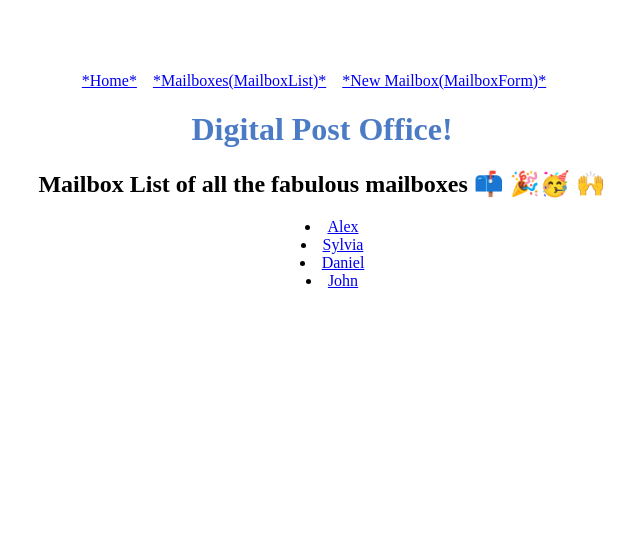
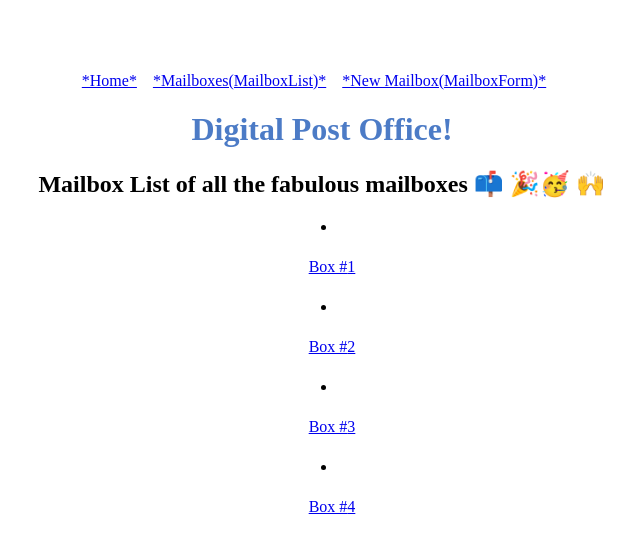
Before and after one commit to SylviaRemington/react-router-dom-lab, a React (Vite) app: page /mailboxes in a window 1280 px wide. Shown: the top 550 px of the page, without its empty margins (350-990 px from the left). Built offline with nearby package versions, Linux system fonts and the light colour scheme.

Commit message:
adding functionality for MailboxList as per user stories

```diff
--- a/src/components/MailboxList/MailboxList.jsx
+++ b/src/components/MailboxList/MailboxList.jsx
@@ -4,16 +4,22 @@ import { Link } from "react-router";
 
 const MailboxList = (props) => {
   console.log(props.mailboxes);
+
   return (
     // rendering everything out here
     <>
       <h2>Mailbox List of all the fabulous mailboxes 📫 🎉🥳 🙌 </h2>
       <ul>
         {props.mailboxes.map((currentMailbox) => (
-          <li key={currentMailbox.boxOwnerName}>
-            <Link to={`/mailboxes/${currentMailbox._id}`}>
-              {currentMailbox.boxOwnerName}
-            </Link>
+          // <li key={currentMailbox.boxOwnerName}>
+          <li key={currentMailbox._id}>
+            <div className="mail-box">
+              <Link to={`/mailboxes/${currentMailbox._id}`}>
+                {/* {currentMailbox.boxOwnerName} */}
+                {/* The user story says: “Each mailbox in the list should be a square container with a box number _id.” */}
+                Box #{currentMailbox._id}
+              </Link>
+            </div>
           </li>
         ))}
       </ul>
```
